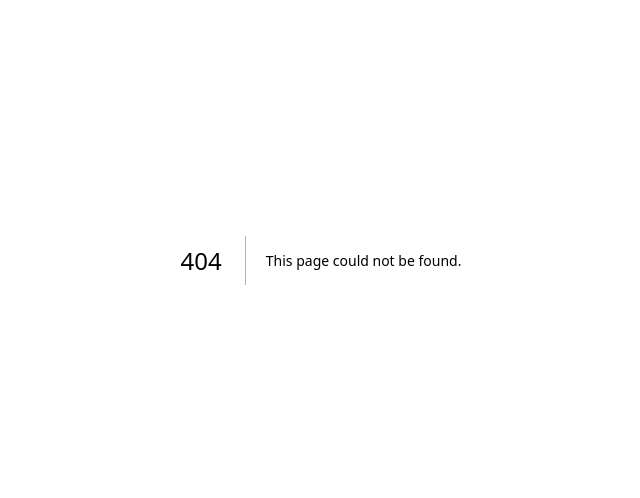
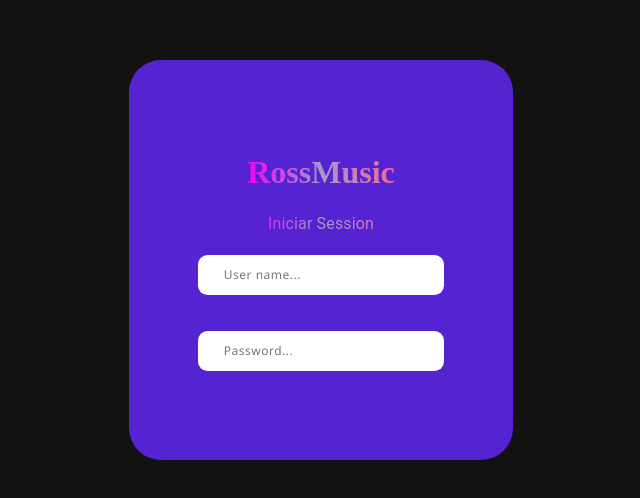
Before and after one commit to Rossnok/Music-App, a Next.js app: page /sign_in in a window 1280 px wide. Before the commit this address had no page. Shown: the part 140-638 px from the top of the page, without its empty margins (319-959 px from the left). Built offline with nearby package versions, Linux system fonts and the light colour scheme.

Commit message:
Sign_in component initial desing

```diff
--- /dev/null
+++ b/src/components/SignInComponent/SignInValidationSchema.tsx
@@ -0,0 +1,6 @@
+import * as yup from 'yup'
+
+export const SignInValidationSchema = yup.object().shape({
+    userName: yup.string().nonNullable().required('Se requiere nombre de usuario'),
+    password: yup.string().nonNullable().required('Se requiere contraseña')
+})
--- /dev/null
+++ b/src/components/SignInComponent/index.tsx
@@ -0,0 +1,47 @@
+import React from 'react'
+import { Stack } from '@mui/material'
+import styles from './styles/singInComponent.module.css'
+import RoundedInput from '../common/RoundedInput'
+import { useForm } from 'react-hook-form'
+import { yupResolver } from '@hookform/resolvers/yup'
+import { SignInValidationSchema } from './SignInValidationSchema'
+import { Typography } from '@mui/material'
+
+export default function SignInComponent() {
+    const { register, trigger, handleSubmit, formState: { errors, isSubmitSuccessful }, setValue, watch, getValues } = useForm({
+        resolver: yupResolver(SignInValidationSchema)
+    })
+
+    const onBlur = (field: []) => {
+        trigger(field)
+    }
+
+    return (
+        <Stack width={'100%'} height={'100vh'} bgcolor={'#121211'} alignItems={'center'} justifyContent={'center'}>
+            <div className={styles.sign_in_container}>
+                <div className={styles.title_container}>
+                    <h1 className={styles.rainbow_text}>RossMusic</h1>
+                    <Typography className={styles.rainbow_text}>Iniciar Session</Typography>
+                </div>
+                <RoundedInput
+                    onBlur={onBlur}
+                    register={register}
+                    field='userName'
+                    placeholder='User name'
+                    type='text'
+                    key={'userName'}
+                    error={errors.userName ? errors.userName : ""}
+                />
+                <RoundedInput
+                    onBlur={onBlur}
+                    register={register}
+                    field='password'
+                    placeholder='Password'
+                    type='password'
+                    key={'password'}
+                    error={errors.password ? errors.password : ""}
+                />
+            </div>
+        </Stack>
+    )
+}
--- /dev/null
+++ b/src/components/SignInComponent/styles/singInComponent.module.css
@@ -0,0 +1,28 @@
+.sign_in_container{
+    display: flex;
+    flex-flow: column nowrap;
+    gap: 1em;
+    align-items: center;
+    justify-content: center;
+    width: 30%;
+    height: 50%;
+    background-color: #5523d2;
+    border-radius: 2em;
+}
+
+.title_container{
+    display: flex;
+    flex-flow: column nowrap;
+    gap: 0;
+    margin: 0;
+    padding: 0;
+}
+
+.rainbow_text {
+    font-size: 2em;
+    background-image: linear-gradient(to left, #F26699, #A599C5, #EE05F2);
+    -webkit-background-clip: text;
+    color: transparent;
+    text-align: center !important;
+    width: 100%;
+}
--- /dev/null
+++ b/src/pages/sign_in.tsx
@@ -0,0 +1,7 @@
+import SignInComponent from "@/components/SignInComponent";
+
+export default function sign_up() {
+  return (
+    <SignInComponent />
+  )
+}
```
